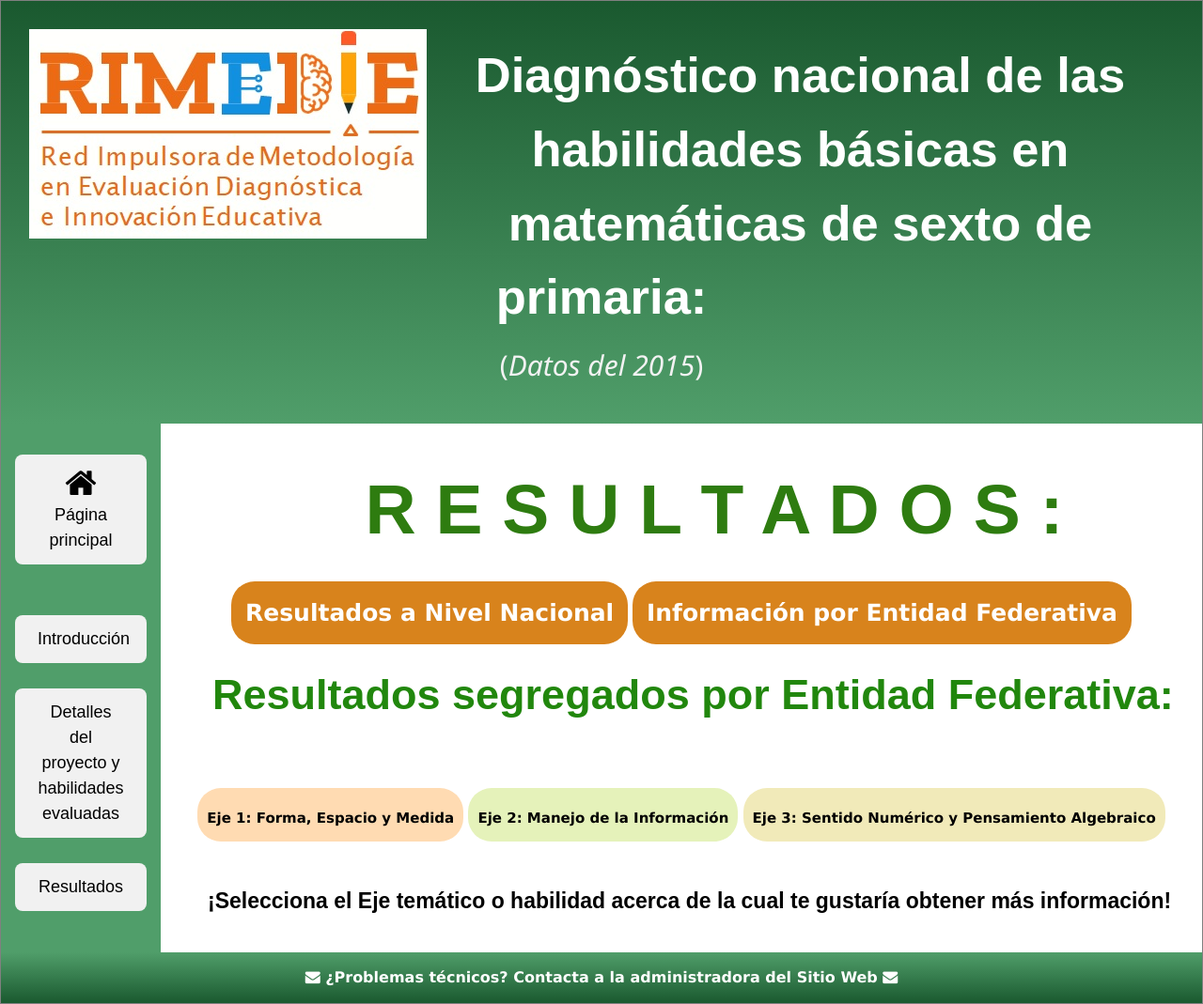
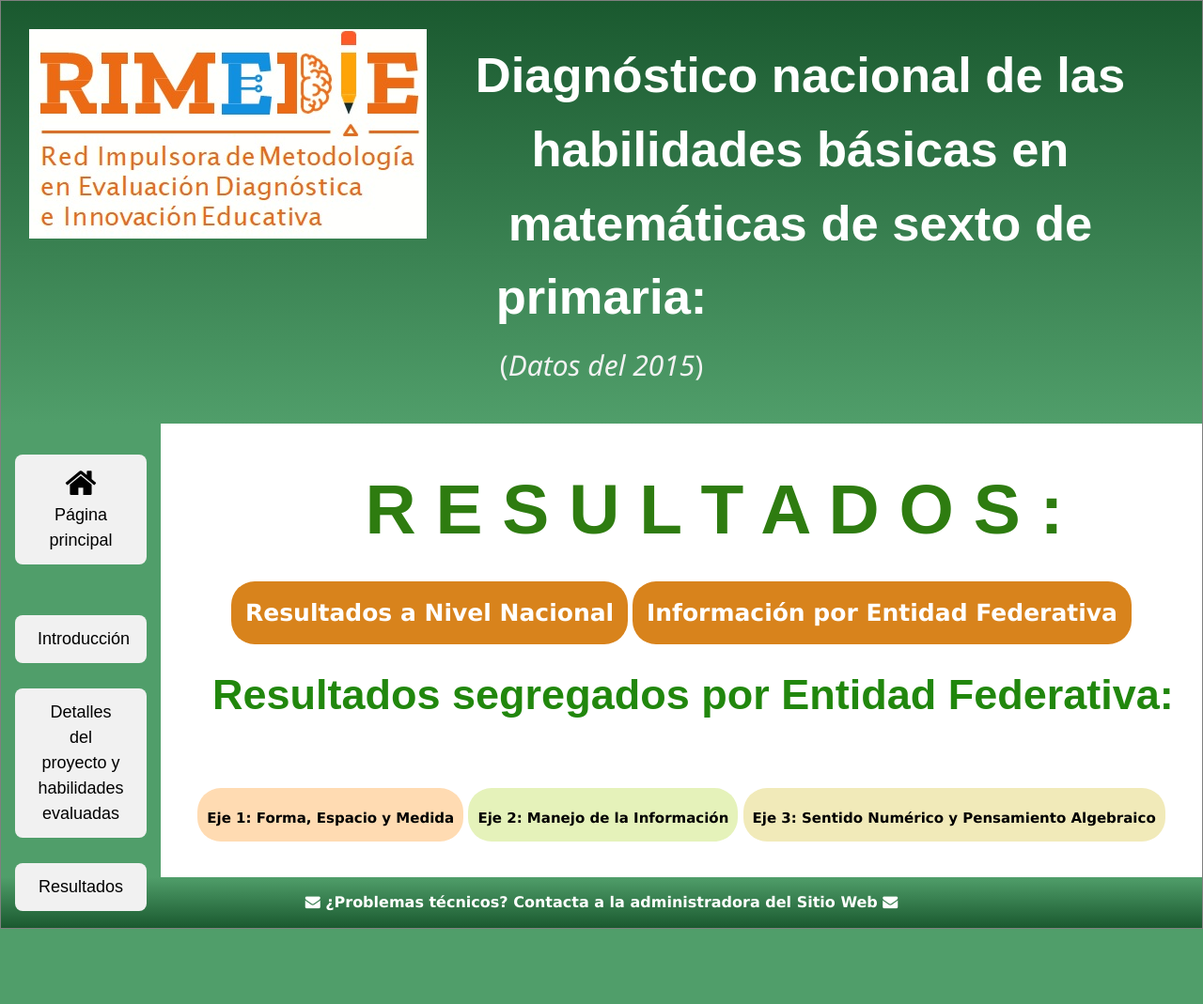
Before and after one commit to rimedie/rimedie.github.io, a Jekyll site: the page built from PLANEA-ELSEN_2015/Heatmaps.html, in a window 1280 px wide. Shown: the whole page at 94% size. Built offline with Jekyll 4.4.1, drawn with Linux system fonts in a browser that asks for light colours; after the commit the page ends 989 px from its top, so only the background shows below that.

Commit message:
Update Heatmaps.html

```diff
--- a/PLANEA-ELSEN_2015/Heatmaps.html
+++ b/PLANEA-ELSEN_2015/Heatmaps.html
@@ -4,8 +4,4 @@ title: Detalles sobre Diagnóstico Nacional Feb,2019
 ---
 <div class="blurb">
 
-<p>¡Selecciona el Eje temático o habilidad acerca de la cual te gustaría obtener más información!</p>
-
-
-
 </div><!-- /.blurb -->
```
